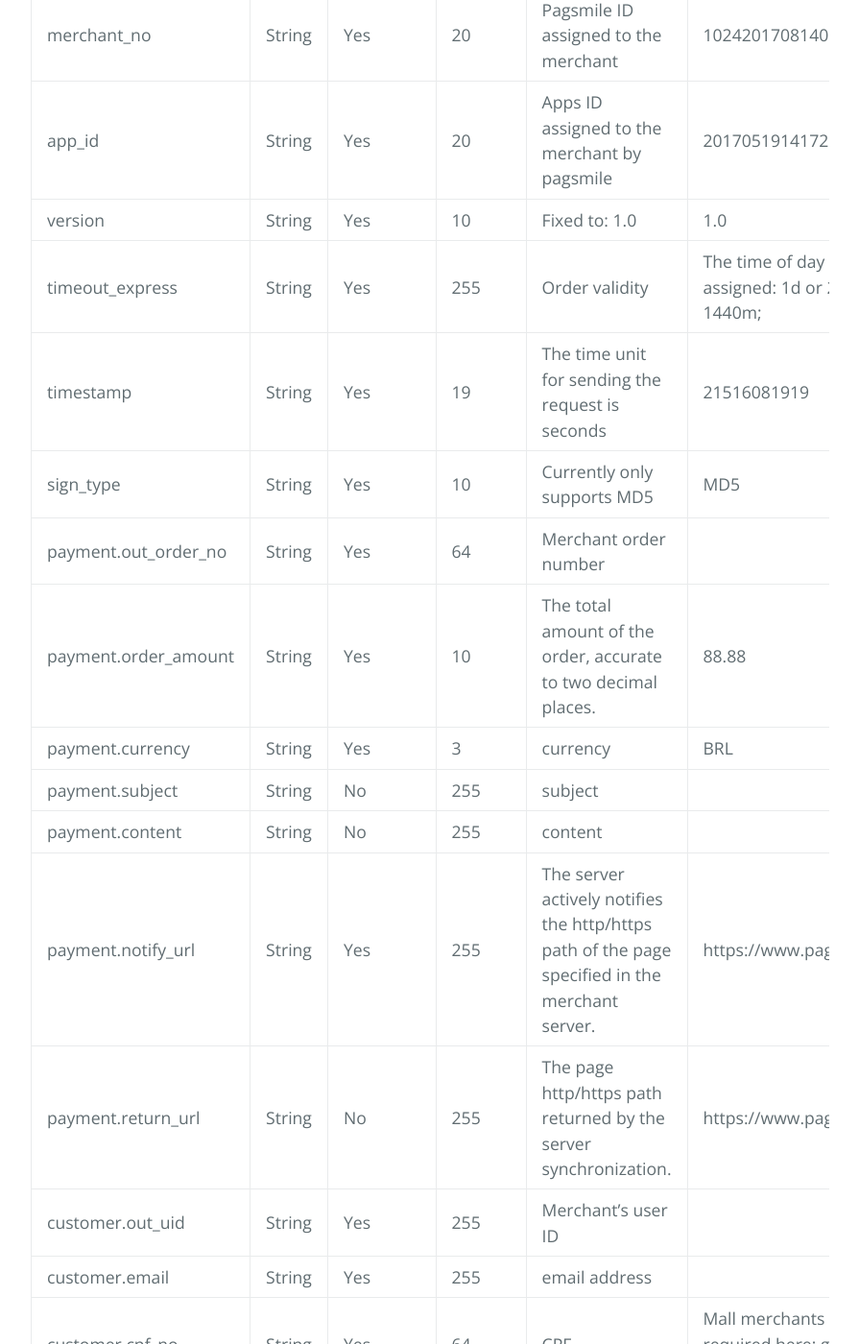
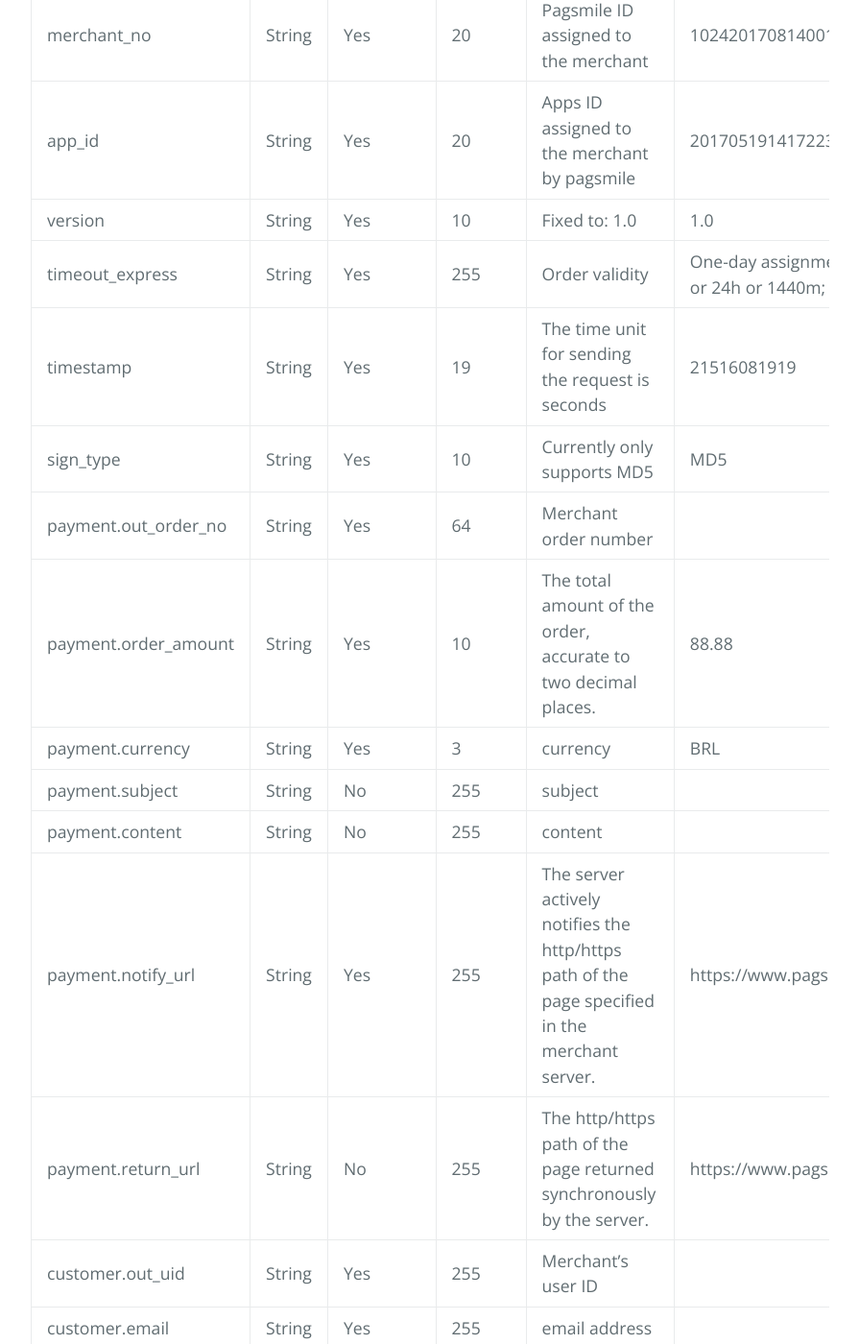
Before and after one commit to pagsmile/pagsmile.github.io, a Jekyll site: the page built from en/api/DriectBoleto.md, in a window 1280 px wide and 1400 px high, scrolled down 902 px. Shown: the whole window at 96% size, without its empty margins (192-1087 px from the left). Built offline with Jekyll 4.4.1, drawn with Linux system fonts in a browser that asks for light colours; our own code applies the rules of GitHub Pages for plain Markdown files.

Commit message:
Update DriectBoleto.md

```diff
--- a/en/api/DriectBoleto.md
+++ b/en/api/DriectBoleto.md
@@ -21,7 +21,7 @@ Name | Type | Required | Max Length | Description | Sample
 merchant_no | String | Yes | 20 | Pagsmile ID assigned to the merchant | 1024201708140012289
 app_id | String | Yes | 20 | Apps ID assigned to the merchant by pagsmile | 2017051914172236111
 version | String | Yes | 10 | Fixed to: 1.0 | 1.0
-timeout_express | String | Yes | 255 | Order validity | The time of day is assigned: 1d or 24h or 1440m;
+timeout_express | String | Yes | 255 | Order validity | One-day assignment: 1d or 24h or 1440m;
 timestamp | String | Yes | 19 | The time unit for sending the request is seconds | 21516081919
 sign_type | String | Yes | 10 | Currently only supports MD5 | MD5
 payment.out_order_no | String | Yes | 64 | Merchant order number |
@@ -30,7 +30,7 @@ payment.currency | String | Yes | 3 | currency | BRL
 payment.subject | String | No | 255 | subject |
 payment.content | String | No | 255 | content |
 payment.notify_url | String | Yes | 255 | The server actively notifies the http/https path of the page specified in the merchant server. | https://www.pagsmile.com
-payment.return_url | String | No | 255 | The page http/https path returned by the server synchronization. | https://www.pagsmile.com
+payment.return_url | String | No | 255 | The http/https path of the page returned synchronously by the server. | https://www.pagsmile.com
 customer.out_uid | String | Yes | 255 | Merchant's user ID |
 customer.email | String | Yes | 255 | email address |
 customer.cpf_no | String | Yes | 64 | CPF | Mall merchants are required here; game merchants are optional.
```
